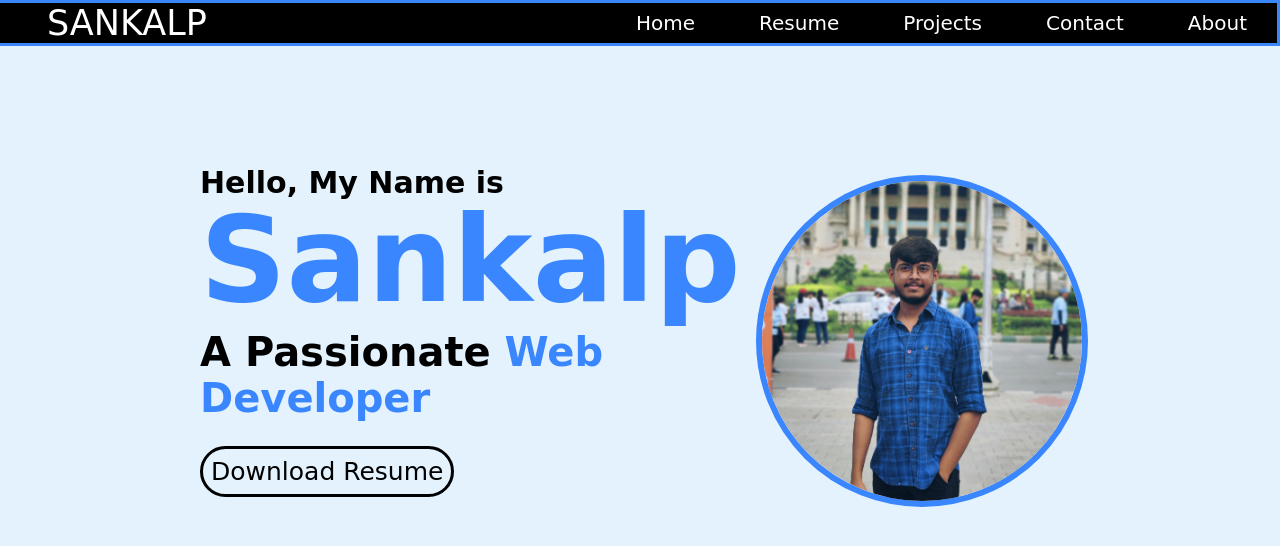
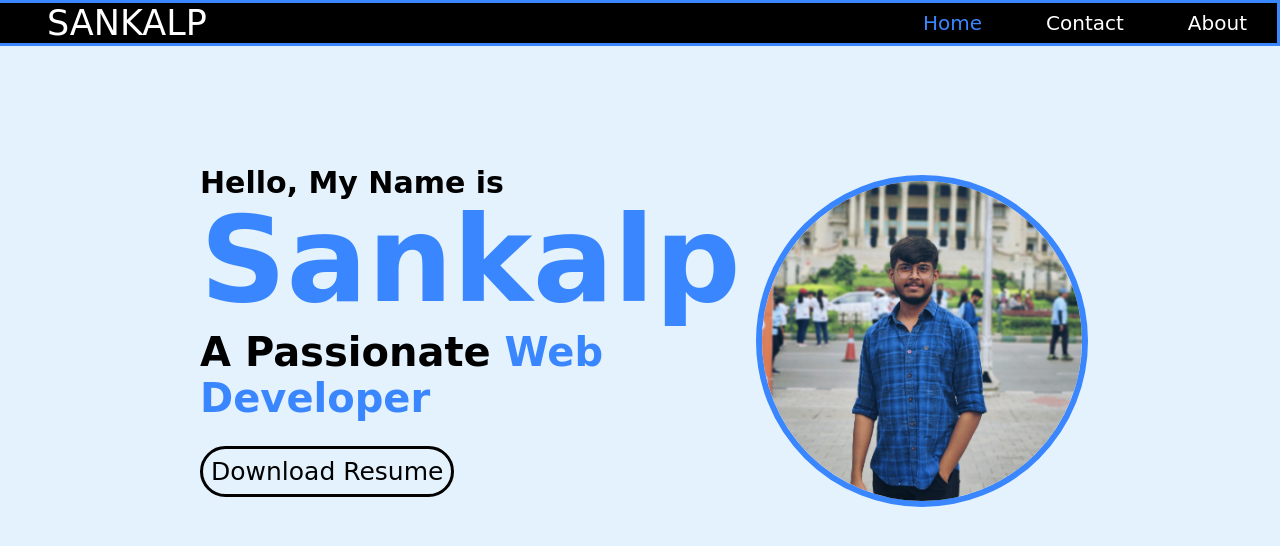
Before and after one commit to iamsankalp25/Simple-Home-Page, a plain HTML site: page index.html in a window 1280 px wide. Drawn offline with Linux system fonts and the light colour scheme.

Commit message:
Update index.html

```diff
--- a/index.html
+++ b/index.html
@@ -14,9 +14,7 @@
 
         <nav class="menu">
             <ul>
-                <li><a href="index.html">Home</a></li>
-                <li><a href="#">Resume</a></li>
-                <li><a href="Projects.html">Projects</a></li>
+                <li><a href="index.html" style="color: #3a86ff">Home</a></li>
                 <li><a href="Contact.html">Contact</a></li>
                 <li><a href="About.html">About</a></li>
             </ul>
```
